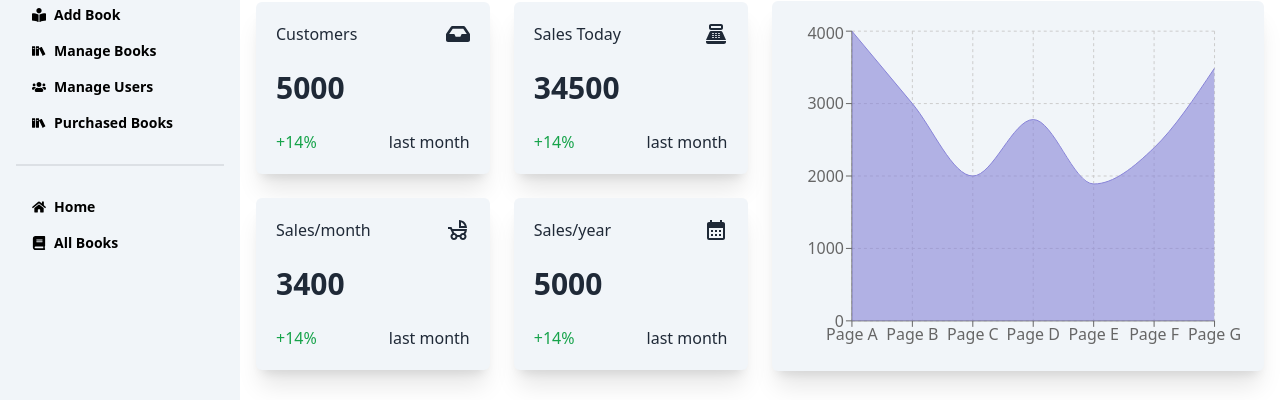
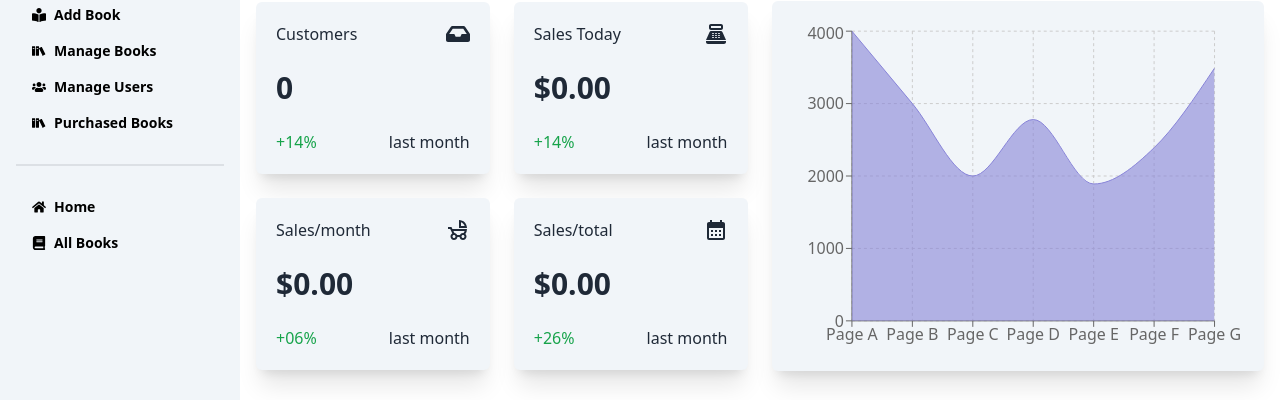
Before and after one commit to abdulahaddf/book-verse-client, a React (Vite) app: page /dashboard/adminHome in a window 1280 px wide. Shown: the part 183-583 px from the top of the page. Built offline with nearby package versions, Linux system fonts and the light colour scheme; no server answers.

Commit message:
show revenue data from server

```diff
--- a/package.json
+++ b/package.json
@@ -17,6 +17,7 @@
     "@tanstack/react-query": "^4.32.6",
     "axios": "^1.4.0",
     "firebase": "^10.1.0",
+    "framer-motion": "^10.16.1",
     "localforage": "^1.10.0",
     "match-sorter": "^6.3.1",
     "moment": "^2.29.4",
@@ -32,6 +33,7 @@
     "react-search-box": "^3.0.0",
     "react-spinners": "^0.13.8",
     "react-tabs": "^6.0.2",
+    "react-transition-group": "^4.4.5",
     "recharts": "^2.7.3",
     "sort-by": "^1.2.0",
     "sweetalert2": "^11.7.23",
--- a/src/Dashboard/Admin/AdminHome.jsx
+++ b/src/Dashboard/Admin/AdminHome.jsx
@@ -18,6 +18,24 @@ import { useEffect, useState } from "react";
 
 const AdminHome = () => {
   const [paymentHistory, setPaymentHistory] = useState([]);
+
+  const [revenueSummary, setRevenueSummary] = useState({
+    dailyRevenue: 0,
+    totalRevenue: 0,
+  });
+
+  useEffect(() => {
+    // Fetch revenue summary using the fetch API
+    fetch("http://localhost:5000/revenueSummary") // Relative URL
+      .then((response) => response.json())
+      .then((data) => {
+        setRevenueSummary(data);
+      })
+      .catch((error) => {
+        console.error("Error:", error);
+      });
+  }, []);
+
   useEffect(() => {
     fetch("https://book-verse-server-phi.vercel.app/paymentHistory")
       .then((res) => res.json())
@@ -85,7 +103,9 @@ const AdminHome = () => {
                 <FaInbox></FaInbox>
               </p>
             </li>
-            <h3 className="text-3xl font-semibold my-6">5000</h3>
+            <h3 className="text-3xl font-semibold my-6">
+              {paymentHistory.length}
+            </h3>
             <li className="flex justify-between items-center">
               <p className="text-green-600">+14%</p>
               <p>last month</p>
@@ -99,7 +119,9 @@ const AdminHome = () => {
                 <MdOutlinePointOfSale></MdOutlinePointOfSale>
               </p>
             </li>
-            <h3 className="text-3xl font-semibold my-6">34500</h3>
+            <h3 className="text-3xl font-semibold my-6">
+              ${revenueSummary.dailyRevenue.toFixed(2)}
+            </h3>
             <li className="flex justify-between items-center">
               <p className="text-green-600">+14%</p>
               <p>last month</p>
@@ -113,23 +135,28 @@ const AdminHome = () => {
                 <MdOutlineChildFriendly></MdOutlineChildFriendly>
               </p>
             </li>
-            <h3 className="text-3xl font-semibold my-6">3400</h3>
+            <h3 className="text-3xl font-semibold my-6">
+              {" "}
+              ${revenueSummary.totalRevenue.toFixed(2)}
+            </h3>
             <li className="flex justify-between items-center">
-              <p className="text-green-600">+14%</p>
+              <p className="text-green-600">+06%</p>
               <p>last month</p>
             </li>
           </div>
 
           <div className="w-full h-full shadow-xl p-5 rounded-md bg-slate-100">
             <li className="flex justify-between items-center">
-              <h5>Sales/year</h5>
+              <h5>Sales/total</h5>
               <p className="text-2xl">
                 <MdCalendarMonth></MdCalendarMonth>
               </p>
             </li>
-            <h3 className="text-3xl font-semibold my-6">5000</h3>
+            <h3 className="text-3xl font-semibold my-6">
+              ${revenueSummary.totalRevenue.toFixed(2)}
+            </h3>
             <li className="flex justify-between items-center">
-              <p className="text-green-600">+14%</p>
+              <p className="text-green-600">+26%</p>
               <p>last month</p>
             </li>
           </div>
@@ -170,22 +197,22 @@ const AdminHome = () => {
             {/* head */}
             <thead className="bg-slate-100">
               <tr className="">
-                <th >#</th>
-                <th >User Id</th>
-                <th >transactionId</th>
-                <th >Email</th>
-                <th >Time</th>
+                <th>#</th>
+                <th>User Id</th>
+                <th>transactionId</th>
+                <th>Email</th>
+                <th>Time</th>
               </tr>
             </thead>
             <tbody className="bg-slate-100 divide-y divide-gray-200">
-              {paymentHistory.map((userDetails, index) => (
-                <tr key={userDetails._id}>
+              {paymentHistory.map((paymentHistory, index) => (
+                <tr key={paymentHistory._id}>
                   <th>{index}</th>
 
-                  <td>{userDetails._id}</td>
-                  <td>{userDetails.transactionId}</td>
-                  <td>{userDetails.mail}</td>
-                  <td>{userDetails.date}</td>
+                  <td>{paymentHistory._id}</td>
+                  <td>{paymentHistory.transactionId}</td>
+                  <td>{paymentHistory.mail}</td>
+                  <td>{paymentHistory.date}</td>
                 </tr>
               ))}
             </tbody>
--- a/src/Dashboard/Admin/EditModal.jsx
+++ b/src/Dashboard/Admin/EditModal.jsx
@@ -35,9 +35,9 @@ const EditModal = ({ isOpen, book, onClose }) => {
   } = useForm();
   console.log(watch("example"));
 
-  const onSubmit = async (book) => {
+  // tonmoy start
+  const onSubmit = async (allData) => {
     const {
-      // _id: _id,
       title,
       author,
       category,
@@ -51,7 +51,7 @@ const EditModal = ({ isOpen, book, onClose }) => {
       description,
       cover_image,
       author_image,
-    } = book; //allData
+    } = allData;
 
     console.log(_id);
 
@@ -60,11 +60,12 @@ const EditModal = ({ isOpen, book, onClose }) => {
     }`;
 
     try {
+      // real code
       const coverForm = new FormData();
-      coverForm.append("image", cover_image[0]);
+      coverForm.append("image", cover_image[0] || cover_image);
 
       const authorForm = new FormData();
-      authorForm.append("image", author_image[0]);
+      authorForm.append("image", author_image[0] || author_image);
 
       // Upload Cover Image
       const coverResponse = await fetch(imageUploadUrl, {
@@ -109,7 +110,6 @@ const EditModal = ({ isOpen, book, onClose }) => {
         cover_image: cover_image_url,
         author_image: author_image_url,
       };
-      // console.log(_id)
       // Send Book Data to API
       const apiResponse = await fetch(`http://localhost:5000/allBooks/${_id}`, {
         method: "PUT",
@@ -141,6 +141,7 @@ const EditModal = ({ isOpen, book, onClose }) => {
       console.error("Error:", error);
     }
   };
+  // tonmoy end
 
   return (
     <div className="w-full h-full">
@@ -162,6 +163,7 @@ const EditModal = ({ isOpen, book, onClose }) => {
               onClick={onClose}
               className="text-[#d71d24] text-4xl"
             >
+              {/* <ImCross></ImCross> */}
               <RxCross2></RxCross2>
             </button>
           </div>
@@ -330,7 +332,7 @@ const EditModal = ({ isOpen, book, onClose }) => {
               </label>
               <input
                 type="file"
-                required
+                // required
                 name="cover_image"
                 {...register("cover_image")}
                 placeholder="Cover image"
@@ -344,7 +346,7 @@ const EditModal = ({ isOpen, book, onClose }) => {
                 <span className="label-text font-semibold">Author image</span>
               </label>
               <input
-                required
+                // required
                 type="file"
                 name="author_image"
                 {...register("author_image")}
--- a/src/Dashboard/Admin/ManageBooksCard.jsx
+++ b/src/Dashboard/Admin/ManageBooksCard.jsx
@@ -111,6 +111,7 @@ const ManageBooksCard = ({ book, books, setBooks }) => {
           )}
           {/*----------------- modal body end-------------- */}
         </div>
+
       </div>
     </div>
   );
```
Also changed, not shown: 1 other file (tests, documents, lock files or other folders).
